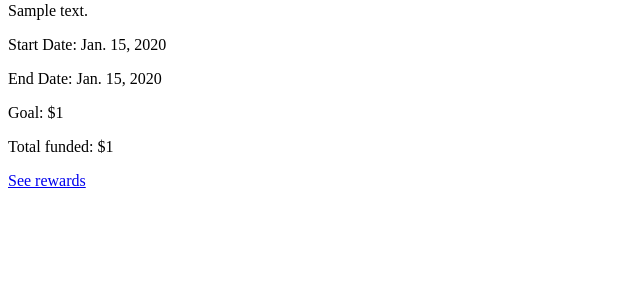
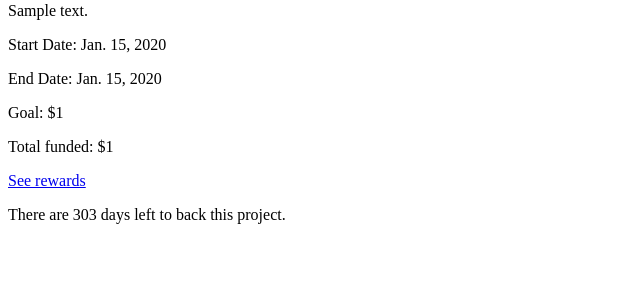
Before and after one commit to jeffreybyrne/crowdfunder, a Django app: page /project/1 in a window 1280 px wide. Shown: the part 223-523 px from the top of the page, without its empty margins (0-640 px from the left). Run offline with Django 3.2, Linux system fonts and the light colour scheme; tables that the repository leaves empty hold one stand-in row (values such as "Sample post").

Commit message:
added to project page to show deadline met and funding goal met

```diff
--- a/crowdfunder/crowdfunder/models.py
+++ b/crowdfunder/crowdfunder/models.py
@@ -1,7 +1,7 @@
 from django.db import models
 from django.contrib.auth.models import User
 from django.core.validators import MinValueValidator
-
+import datetime
 
 class Project(models.Model):
     title = models.CharField(max_length=255)
--- a/crowdfunder/crowdfunder/templates/project.html
+++ b/crowdfunder/crowdfunder/templates/project.html
@@ -11,4 +11,21 @@
   {% if owner.id == user.id %}
     <a href="{% url 'add_rewards' id=project.id%}" >Create Reward</a>
   {% endif %}
+
+  <!-- Show how many days left -->
+  {% if days_left > 0 %}
+    <p>There are {{ days_left }} days left to back this project.</p>
+  {% elif days_left == 0 %}
+    <p>Today is the last day to back this project.</p>
+  {% elif days_left < 0 %}
+    <p>The deadline has passed. This project is no longer accepting funds.</p>
+    <!-- Check if funding goal was met -->
+    {% if funds_met >= 0 %}
+      <p>Project has reached funding goal.</p>
+    {% elif funds_met < 0 %}
+      <p>Project did not meet funding goal.</p>
+    {% endif %}
+  {% endif %}
+
+
 {% endblock %}
--- a/crowdfunder/crowdfunder/views.py
+++ b/crowdfunder/crowdfunder/views.py
@@ -7,6 +7,7 @@ from django.contrib.auth.models import User
 from crowdfunder.models import Project, RewardTier, Purchase
 from crowdfunder.forms import RewardTierForm, PurchaseForm, ProjectForm, LoginForm
 import ipdb
+import datetime
 
 def home_page(request):
     context = {'projects': Project.objects.all() }
@@ -16,7 +17,15 @@ def home_page(request):
 def project_page(request, id):
     project = Project.objects.get(pk=id)
     owner = project.owner
-    context = {'project': project, "owner":owner}
+    # Determine deadline
+    today = datetime.date.today()
+    d0 = today
+    d1 = project.end_date
+    delta = d1 - d0
+    days_left = delta.days
+    # Determine funds received
+    funds_met = project.total_pledged() - project.funding_goal
+    context = {'project': project, "owner":owner, 'today': today, 'days_left': days_left, 'funds_met': funds_met}
     response = render(request, 'project.html', context)
     return HttpResponse(response)
 
```
